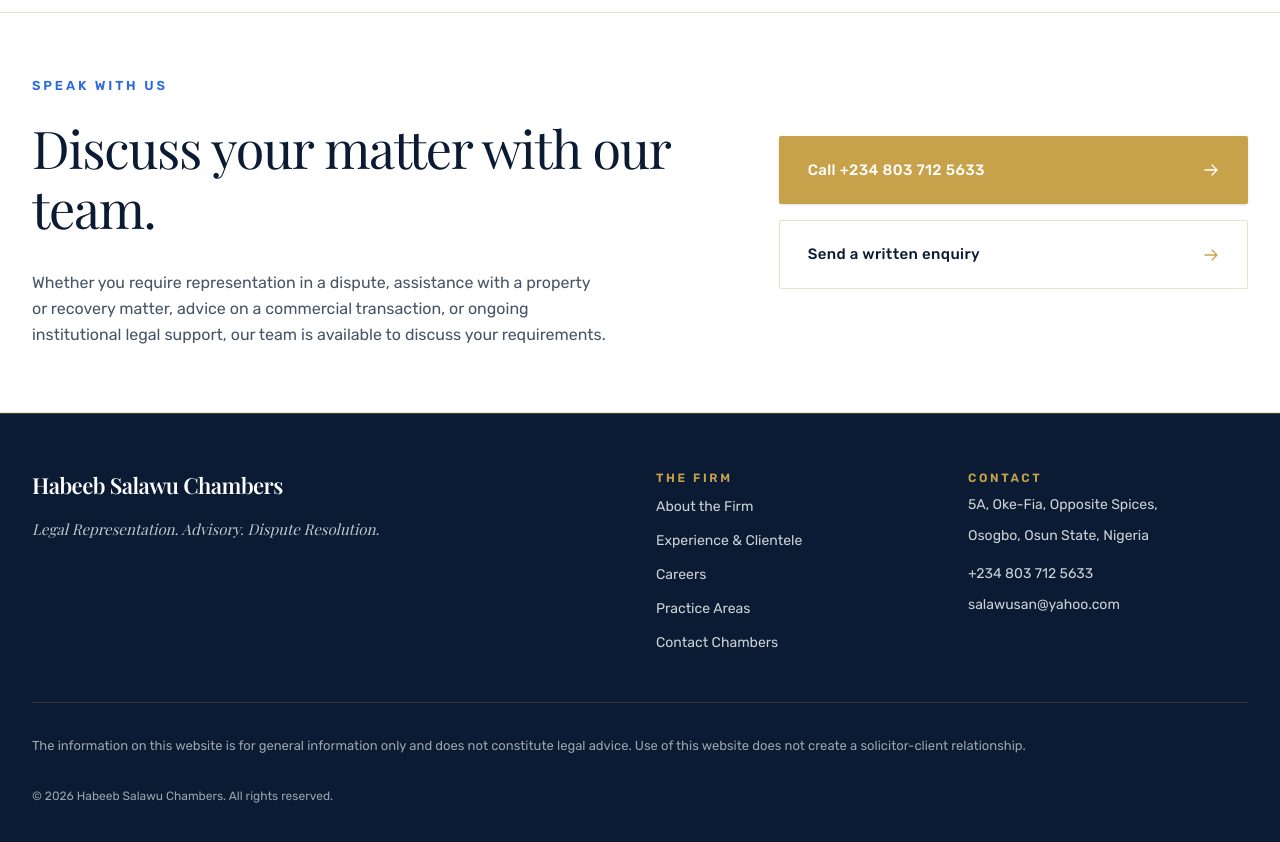
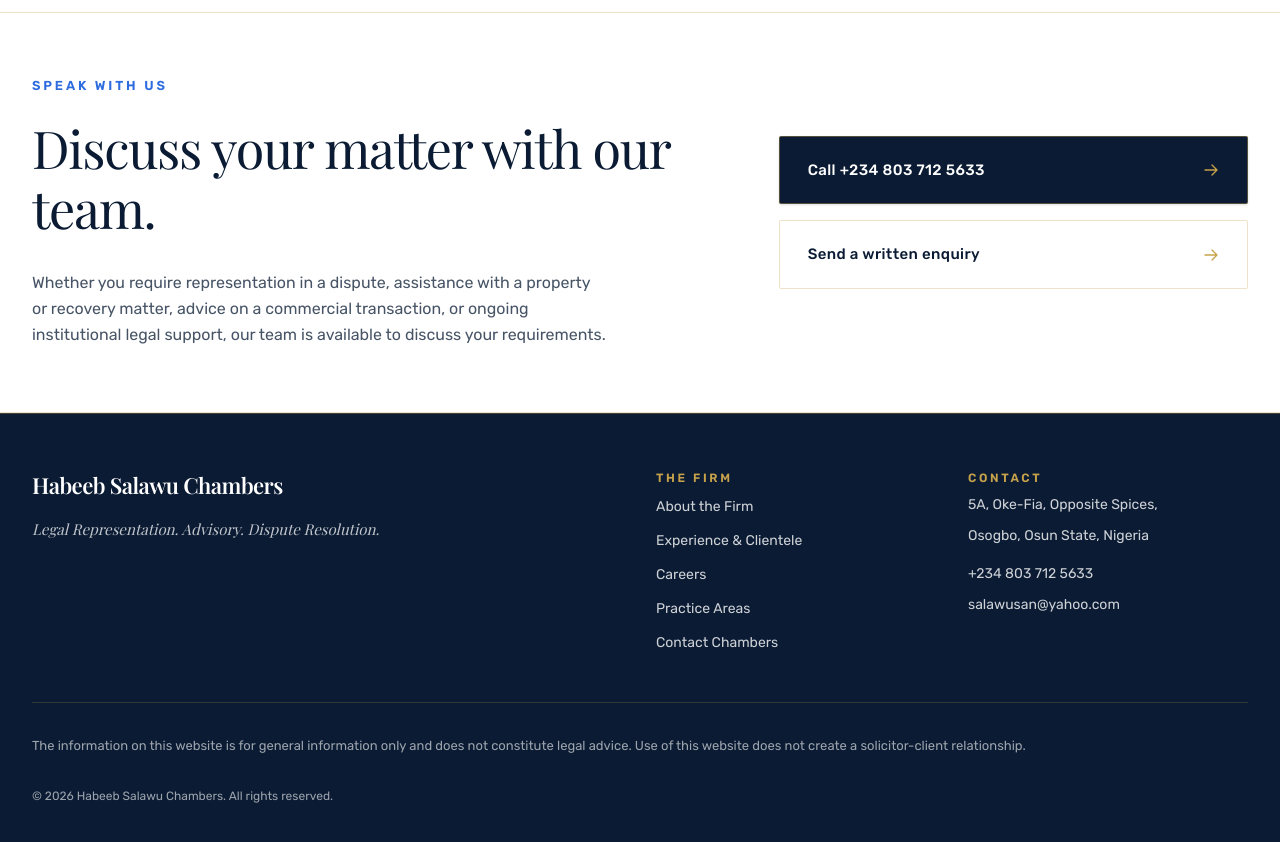
Before and after one commit to KnextKoder/lawfirm, a Next.js app: page / in a window 1280 px wide. Shown: the part 4420-5262 px from the top of the page. Built offline with nearby package versions, Linux system fonts and the light colour scheme.

Commit message:
updippity doot

```diff
--- a/app/components/ContactSection.tsx
+++ b/app/components/ContactSection.tsx
@@ -27,13 +27,13 @@ export default function ContactSection() {
             {/* 1. Primary Action: Direct Call (Deep Navy with Gold Border) */}
             <a
               href="tel:+2348037125633"
-              className="group flex items-center justify-between px-7 py-5 sm:py-5.5 bg-brand-gold hover:bg-brand-blue active:bg-brand-navy text-white rounded-xs transition-all duration-150 shadow-sm hover:shadow border border-brand-gold/40"
+              className="group flex items-center justify-between px-7 py-5 sm:py-5.5 bg-brand-navy hover:bg-brand-blue active:bg-brand-navy text-white rounded-xs transition-all duration-150 shadow-sm hover:shadow border border-brand-gold/40"
             >
               <span className="text-[14.5px] sm:text-[15px] font-medium tracking-wide">
                 Call +234 803 712 5633
               </span>
               <svg
-                className="w-4 h-4 text-white group-hover:text-white group-hover:translate-x-1 transition-all duration-150 shrink-0"
+                className="w-4 h-4 text-brand-gold group-hover:text-white group-hover:translate-x-1 transition-all duration-150 shrink-0"
                 fill="none"
                 viewBox="0 0 24 24"
                 strokeWidth="2"
--- a/app/components/Hero.tsx
+++ b/app/components/Hero.tsx
@@ -59,7 +59,7 @@ export default function Hero() {
       {curtainPhase !== "docked" && (
         <aside
           aria-label="Firm Curtain & Intro Reveal"
-          className={`fixed inset-0 z-[100] select-none overflow-hidden transition-transform duration-[1800ms] ease-[cubic-bezier(0.16,1,0.3,1)] ${
+          className={`fixed inset-0 z-100 select-none overflow-hidden transition-transform duration-1800 ease-[cubic-bezier(0.16,1,0.3,1)] ${
             curtainPhase === "covering"
               ? "translate-y-0 bg-white"
               : "-translate-y-full bg-white border-b-[3px] border-brand-gold shadow-[0_25px_60px_rgba(10,27,51,0.3)] pointer-events-none"
@@ -106,13 +106,13 @@ export default function Hero() {
                 <div
                   className={`overflow-hidden flex items-center transition-all duration-700 ease-[cubic-bezier(0.16,1,0.3,1)] ${
                     logoStep === "slide"
-                      ? "max-w-[460px] sm:max-w-[550px] opacity-100 pl-3 sm:pl-4 md:pl-5"
+                      ? "max-w-115 sm:max-w-137.5 opacity-100 pl-3 sm:pl-4 md:pl-5"
                       : "max-w-0 opacity-0 pl-0"
                   }`}
                 >
                   {/* Gold Accent Divider Bar */}
                   <div
-                    className={`w-0.5 sm:w-[2px] h-12 sm:h-14 md:h-16 lg:h-20 bg-brand-gold shrink-0 transition-all duration-500 delay-100 ${
+                    className={`w-0.5 sm:w-0.5 h-12 sm:h-14 md:h-16 lg:h-20 bg-brand-gold shrink-0 transition-all duration-500 delay-100 ${
                       logoStep === "slide" ? "scale-y-100 opacity-100" : "scale-y-0 opacity-0"
                     }`}
                     aria-hidden="true"
@@ -169,7 +169,7 @@ export default function Hero() {
 
             {/* Overlaid Typography Stage - Emerges gracefully from the bottom upwards */}
             <div
-              className={`relative z-10 flex-1 flex flex-col justify-center px-6 sm:px-10 md:px-14 lg:px-16 xl:px-20 py-8 sm:py-12 lg:py-14 transition-all duration-[1800ms] ease-[cubic-bezier(0.16,1,0.3,1)] ${
+              className={`relative z-10 flex-1 flex flex-col justify-center px-6 sm:px-10 md:px-14 lg:px-16 xl:px-20 py-8 sm:py-12 lg:py-14 transition-all duration-1800 ease-[cubic-bezier(0.16,1,0.3,1)] ${
                 curtainPhase === "covering"
                   ? "translate-y-24 opacity-75 scale-[0.98]"
                   : "translate-y-0 opacity-100 scale-100"
@@ -190,7 +190,7 @@ export default function Hero() {
                 </h1>
 
                 {/* Narrative Description Subtitle - Enlarged for prestigious clarity */}
-                <p className="mt-5 sm:mt-6 md:mt-7 text-base sm:text-lg md:text-xl lg:text-[1.32rem] xl:text-[1.42rem] text-slate-100/95 font-sans leading-relaxed max-w-3xl xl:max-w-4xl font-normal">
+                <p className="mt-5 sm:mt-6 md:mt-7 text-sm md:text-xl lg:text-[1.32rem] xl:text-[1.42rem] text-slate-100/95 font-sans leading-relaxed max-w-3xl xl:max-w-4xl font-normal">
                   Habeeb Salawu Chambers is a full-service Nigerian law firm with over 19 years of experience providing legal representation and advisory services to government institutions, financial institutions, corporate organisations and private clients.
                 </p>
 
```
